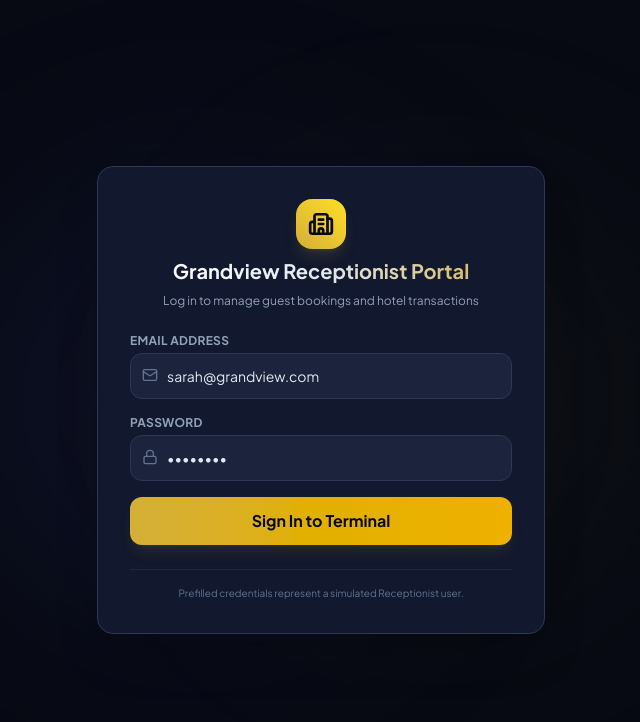
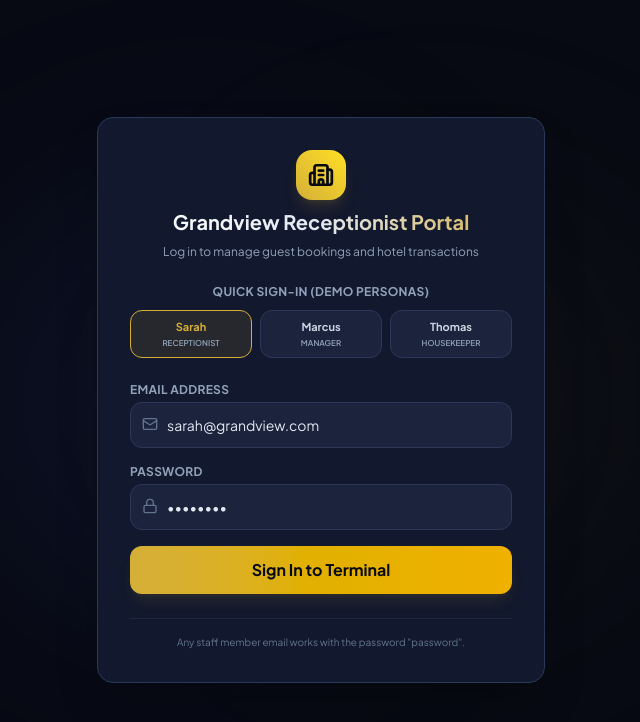
Before and after one commit to Ashish6312/Hotel-management-system, a React (Vite) app in the folder client/: page / in a window 1280 px wide. Shown: the top 722 px of the page, without its empty margins (319-959 px from the left). Built offline with nearby package versions, Linux system fonts and the light colour scheme; no server answers.

Commit message:
Implement backend authentication and select profile layout for login screen

```diff
--- a/client/src/App.jsx
+++ b/client/src/App.jsx
@@ -89,16 +89,21 @@ function App() {
   }, [user]);
 
   // Auth Handler
-  const handleLogin = (e) => {
+  const handleLogin = async (e) => {
     e.preventDefault();
     setLoginError('');
 
-    if (loginEmail === 'sarah@grandview.com' && loginPassword === 'password') {
-      setUser({
-        name: 'Sarah Jenkins',
-        email: 'sarah@grandview.com',
-        role: 'Receptionist'
+    try {
+      const res = await fetch(`${API_BASE}/auth/login`, {
+        method: 'POST',
+        headers: { 'Content-Type': 'application/json' },
+        body: JSON.stringify({ email: loginEmail, password: loginPassword })
       });
+      const data = await res.json();
+      if (!res.ok) throw new Error(data.error || 'Login failed');
+
+      setUser(data);
+
       // Trigger login success confetti
       confetti({
         particleCount: 80,
@@ -106,8 +111,8 @@ function App() {
         origin: { y: 0.8 },
         colors: ['#6366f1', '#d4af37', '#f59e0b']
       });
-    } else {
-      setLoginError('Invalid receptionist credentials. Try the prefilled credentials!');
+    } catch (err) {
+      setLoginError(err.message);
     }
   };
 
@@ -425,7 +430,7 @@ function App() {
         <div className="absolute top-1/4 left-1/4 w-[400px] h-[400px] rounded-full bg-accent-indigo/10 blur-[120px] pointer-events-none"></div>
         <div className="absolute bottom-1/4 right-1/4 w-[400px] h-[400px] rounded-full bg-hotel-gold/5 blur-[120px] pointer-events-none"></div>
 
-        <div className="w-full max-w-md bg-bg-dark border border-border-subtle rounded-2xl p-8 shadow-2xl relative z-10 space-y-6">
+         <div className="w-full max-w-md bg-bg-dark border border-border-subtle rounded-2xl p-8 shadow-2xl relative z-10 space-y-6">
           <div className="text-center space-y-2">
             <div className="inline-flex bg-gradient-to-tr from-hotel-gold to-yellow-300 p-3 rounded-2xl text-bg-darkest shadow-lg shadow-hotel-gold/15 mb-2">
               <Building2 size={26} className="stroke-[2.5]" />
@@ -434,6 +439,37 @@ function App() {
               Grandview Receptionist Portal
             </h1>
             <p className="text-xs text-slate-400">Log in to manage guest bookings and hotel transactions</p>
+          </div>
+
+          {/* Quick-Select Demo Personas */}
+          <div className="space-y-2.5">
+            <label className="block text-xs font-bold text-slate-400 uppercase tracking-wide text-center">
+              Quick Sign-In (Demo Personas)
+            </label>
+            <div className="grid grid-cols-3 gap-2">
+              {[
+                { name: 'Sarah Jenkins', role: 'Receptionist', email: 'sarah@grandview.com' },
+                { name: 'Marcus Vance', role: 'Manager', email: 'marcus@grandview.com' },
+                { name: 'Thomas Miller', role: 'Housekeeper', email: 'thomas@grandview.com' }
+              ].map((profile) => (
+                <button
+                  key={profile.email}
+                  type="button"
+                  onClick={() => {
+                    setLoginEmail(profile.email);
+                    setLoginPassword('password');
+                  }}
+                  className={`p-2 border rounded-xl flex flex-col items-center justify-center text-center transition-all cursor-pointer ${
+                    loginEmail === profile.email
+                      ? 'border-hotel-gold bg-hotel-gold/10 text-hotel-gold'
+                      : 'border-border-subtle bg-bg-panel hover:border-slate-500 text-slate-300'
+                  }`}
+                >
+                  <span className="text-[11px] font-bold truncate w-full">{profile.name.split(' ')[0]}</span>
+                  <span className="text-[8px] text-slate-400 uppercase font-semibold mt-0.5">{profile.role}</span>
+                </button>
+              ))}
+            </div>
           </div>
 
           {loginError && (
@@ -481,7 +517,7 @@ function App() {
 
           <div className="pt-4 border-t border-border-subtle/50 text-center">
             <p className="text-[10px] text-slate-500">
-              Prefilled credentials represent a simulated Receptionist user.
+              Any staff member email works with the password "password".
             </p>
           </div>
         </div>
```
Also changed, not shown: 1 other file (tests, documents, lock files or other folders).
